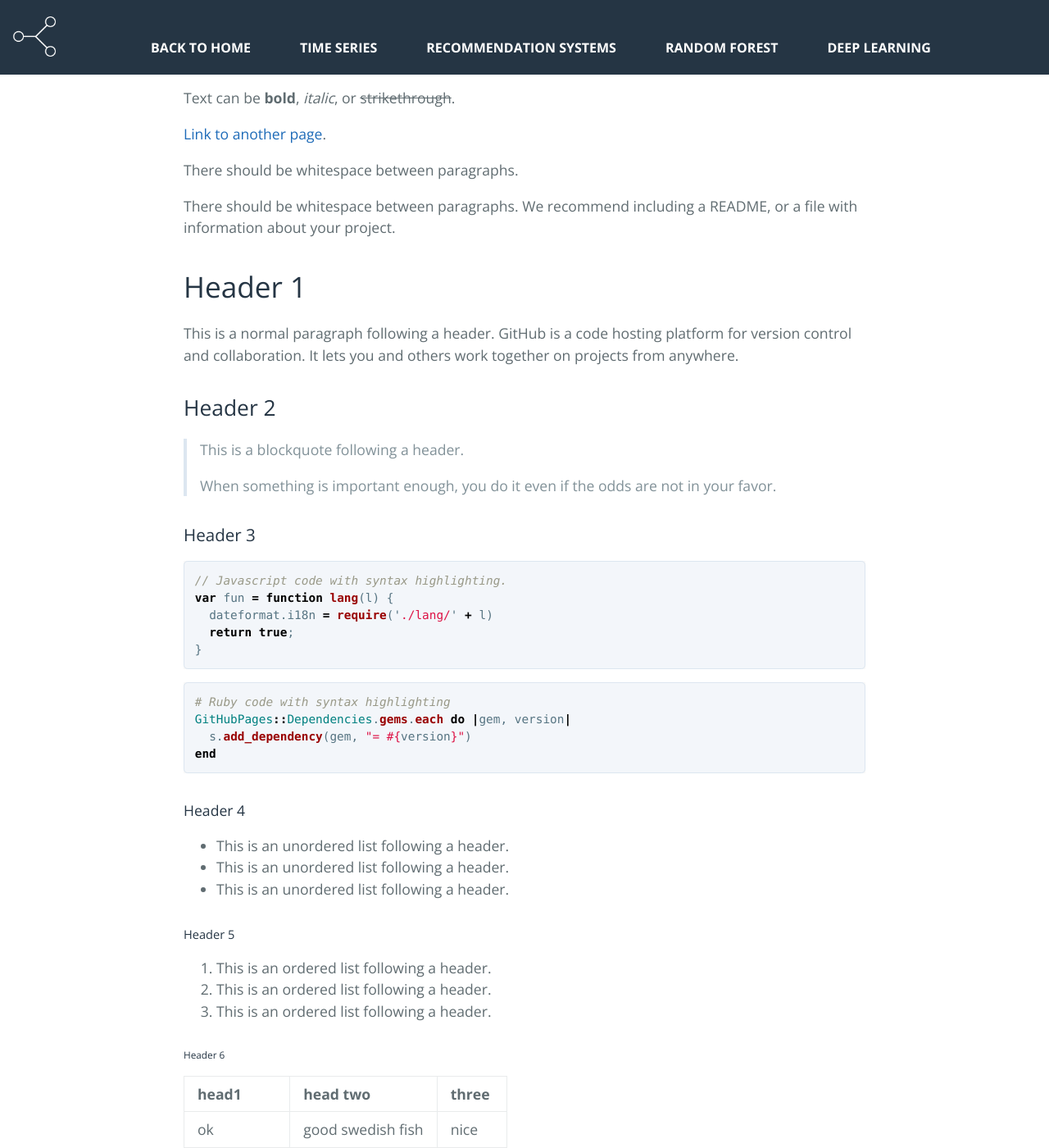
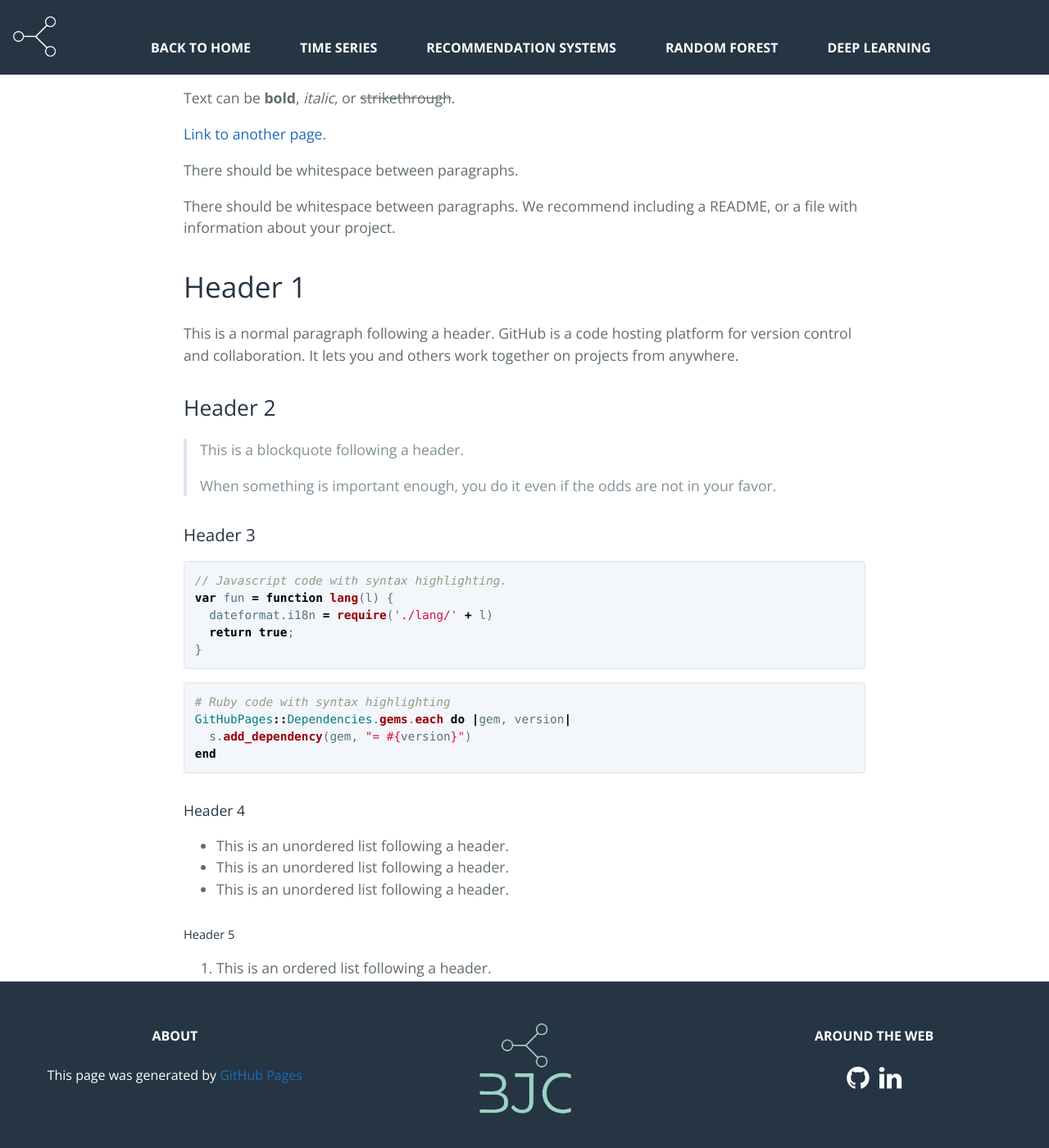
Before and after one commit to benjamin-j-cooper/benjamin-j-cooper.github.io, a Jekyll site: the page built from docs/index.md, in a window 1280 px wide and 1400 px high, scrolled down 436 px. Shown: the whole window at 82% size. Built offline with Jekyll 4.4.1, drawn with Linux system fonts in a browser that asks for light colours; nearby versions of some CDN libraries.

Commit message:
trouble shooting footer

```diff
--- a/docs/_sass/jekyll-theme-cayman.scss
+++ b/docs/_sass/jekyll-theme-cayman.scss
@@ -598,11 +598,16 @@ a {
 
     width: 100%;
     height: 100%;
-    position: relative;
+    /*position: relative;*/
     background-color: #253544;
     overflow: hidden;
 
-    z-index: 999;
+    position: fixed;
+    top: 0;
+    right: 0;
+    left: 0;
+    z-index: 1030;
+
     margin: 0;
   }
   .menu a {
@@ -641,8 +646,12 @@ a {
   background-color: #253544;
   color: #fff;
   text-align: center;
+  width: 100%;
+  position: fixed;
+  right: 0;
   bottom: 0;
-  width: 100%;
+  left: 0;
+  z-index: 1030;
 
   @include large {
     font-size: 1rem;
```
